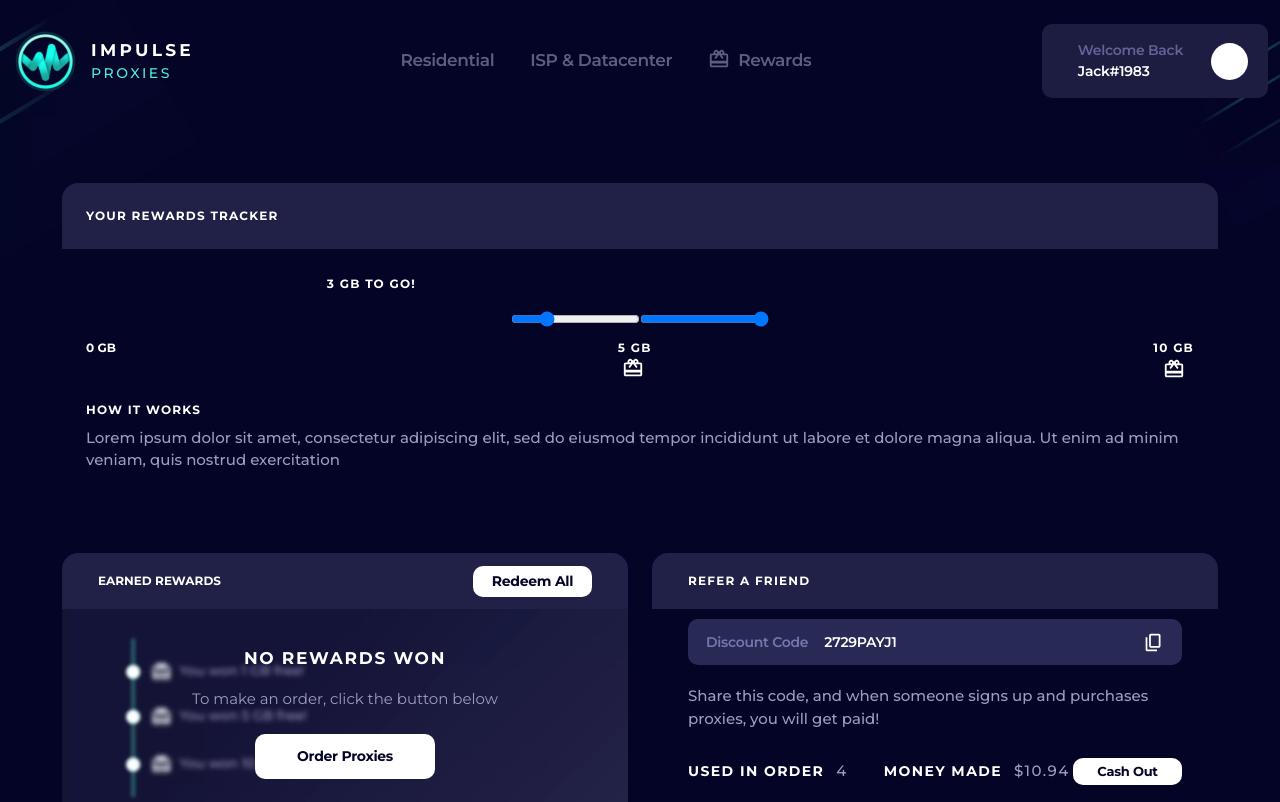
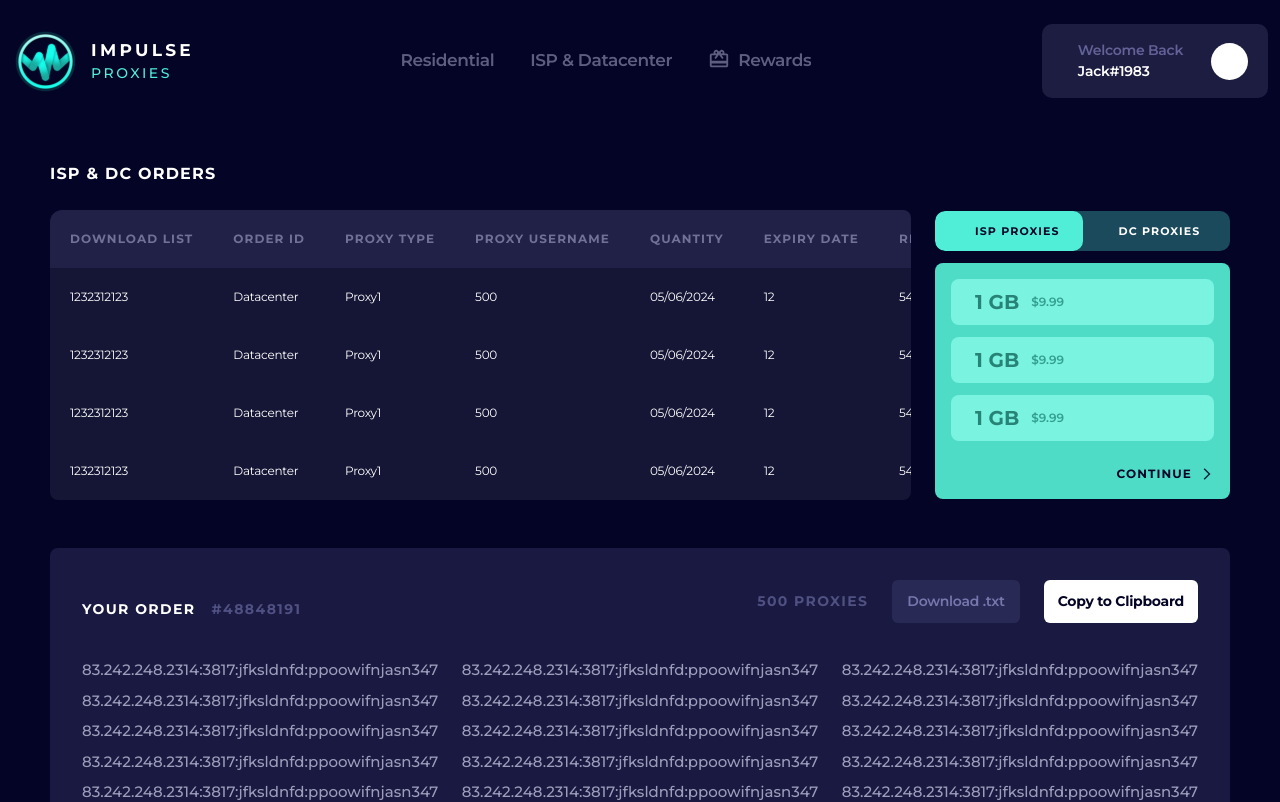
Before and after one commit to Radial-code/impulse-proxies, a Next.js app: page /dashboard in a window 1280 px wide. Shown: the top 802 px of the page. Built offline with nearby package versions, Linux system fonts and the light colour scheme.

Commit message:
error solved dashboard 2

```diff
--- a/components/dashborad/Dashboard2.jsx
+++ b/components/dashborad/Dashboard2.jsx
@@ -36,7 +36,7 @@ const Dashboard2 = () => {
           ISP & DC ORDERS
         </p>
         <div className="flex justify-between items-center md:flex-row flex-col lg:pt-0 pt-8">
-          <div className="xl:w-9/12 lg:w-7/12 md:w-7/12 lg:max-h-[290px] max-h-[280px] w-full overflow-x-scroll custom_scrollbar_y xl:max-w-[955px]  md:max-w-[427px] lg:max-w-[720px] rounded-lg">
+          <div className="xl:w-[73%] lg:w-[60%] md:w-[58%] lg:max-h-[290px] max-h-[280px] w-full overflow-x-scroll custom_scrollbar_y xl:max-w-[955px]  md:max-w-[427px] lg:max-w-[720px] rounded-lg">
             <table className="rounded-xl overflow-hidden">
               <thead className="bg-[#212148]">
                 <tr>
@@ -67,14 +67,14 @@ const Dashboard2 = () => {
               </tbody>
             </table>
           </div>
-          <div className="xl:w-3/12 lg:w-4/12 md:w-5/12 w-full md:mt-0 mt-9">
+          <div className="xl:w-[25%] lg:w-[36%] md:w-[40%] w-full md:mt-0 mt-9">
             <IspProxies />
           </div>
         </div>
         {/* box */}
         <div className="bg-[#191941] overflow-hidden your_order relative rounded-lg lg:p-8 p-6 lg:mt-12 mt-8 mb-[84px]">
-          <div className="flex md:items-center sm:items-start items-center justify-between">
-            <div className="flex md:items-center md:flex-row flex-col">
+          <div className="flex md:items-center justify-between">
+            <div className="flex md:flex-row flex-col">
               <p className="text-white font-Montserrat sm:text-md text-[12px] font-bold tracking-[1.4px]">
                 YOUR ORDER
               </p>
@@ -85,14 +85,14 @@ const Dashboard2 = () => {
                 500 PROXIES
               </p>
             </div>
-            <div className="flex items-center md:flex-row flex-col-reverse pb-4">
+            <div className="flex sm:items-center md:flex-row flex-col-reverse pb-4">
               <p className="text-[#505082] font-Montserrat text-md font-bold tracking-[1.4px] ms-4 md:block hidden">
                 500 PROXIES
               </p>
-              <button className="md:px-[15px] px-[22px] py-[11px] bg-[#292956] rounded-md text-[#7777AD] font-Montserrat font-semibold sm:text-md text-[12px] tracking-[-0.28px] mx-6 md:mt-0 mt-4 hover:bg-white hover:text-[#040426] ease-out duration-150 transition-all">
+              <button className="md:px-[15px] px-[22px] py-[11px] bg-[#292956] rounded-md text-[#7777AD] font-Montserrat font-semibold sm:text-md text-[12px] tracking-[-0.28px] sm:mx-6 md:mt-0 mt-4 hover:bg-[#4FDCC7] hover:text-[#040426] ease-out duration-150 transition-all">
                 Download .txt
               </button>
-              <button className="px-[14px] py-[11px] bg-white font-bold tracking-[-0.28px] hover:bg-[#292956] hover:text-white text-[#040426] rounded-md ease-out md:text-sm text-[12px]  duration-150 transition-all">
+              <button className="px-[14px] py-[11px] font-Montserrat bg-white font-bold tracking-[-0.28px] hover:bg-[#4FDCC7] text-[#040426] rounded-md ease-out md:text-[14px] text-[12px]  duration-150 transition-all">
                 Copy to Clipboard
               </button>
             </div>
--- a/pages/dashboard.js
+++ b/pages/dashboard.js
@@ -9,9 +9,9 @@ const dashboard = () => {
   return (
     <div>
       {/* <Dashboard1 /> */}
-      {/* <Dashboard2 />
-      <Dashboard3 /> */}
-      <DashboardThree />
+       <Dashboard2 />
+      {/* <Dashboard3 />  */}
+      {/* <DashboardThree /> */}
       {/* <Dashboard5/>/   */}
     </div>
   );
```
